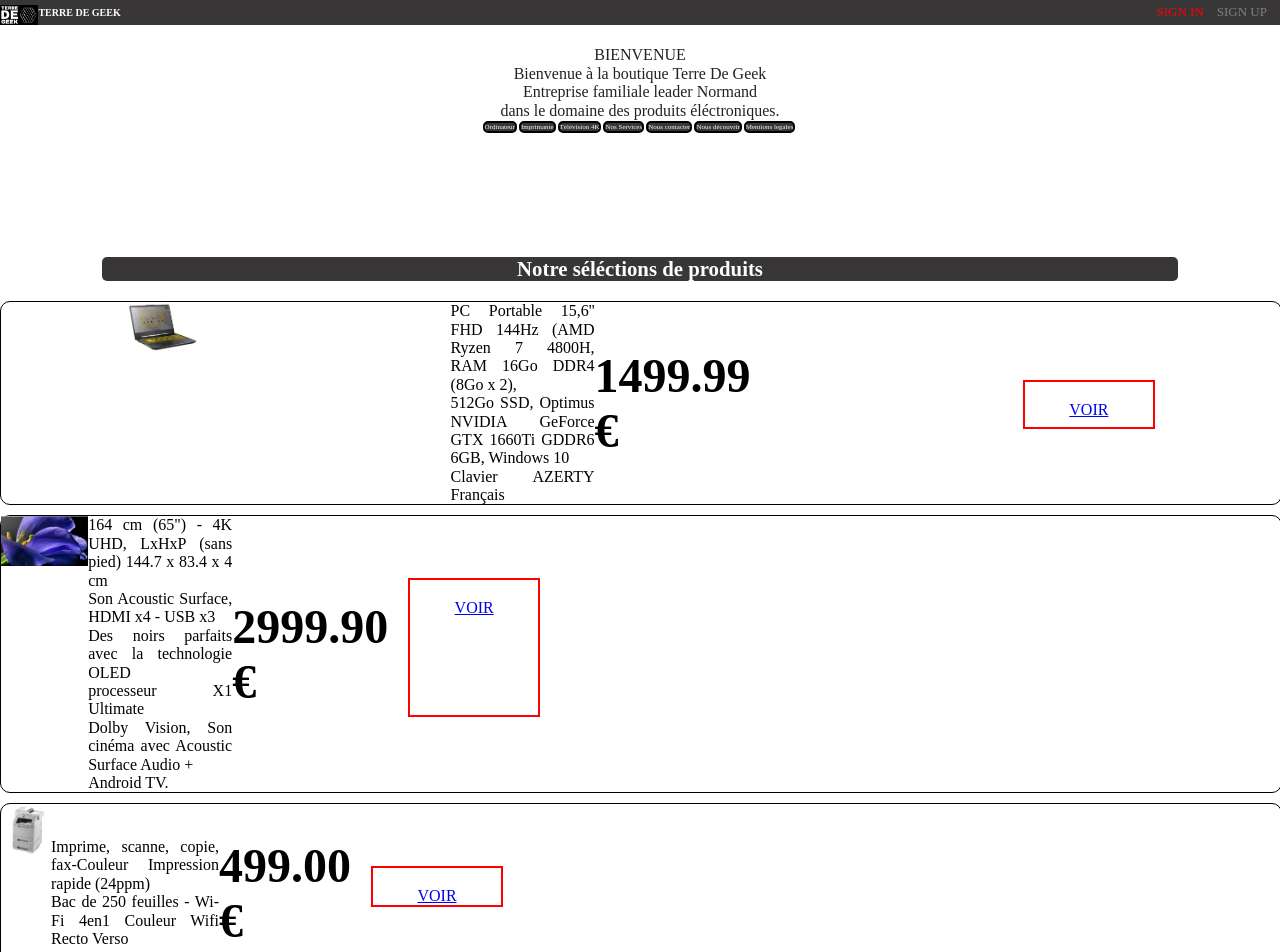
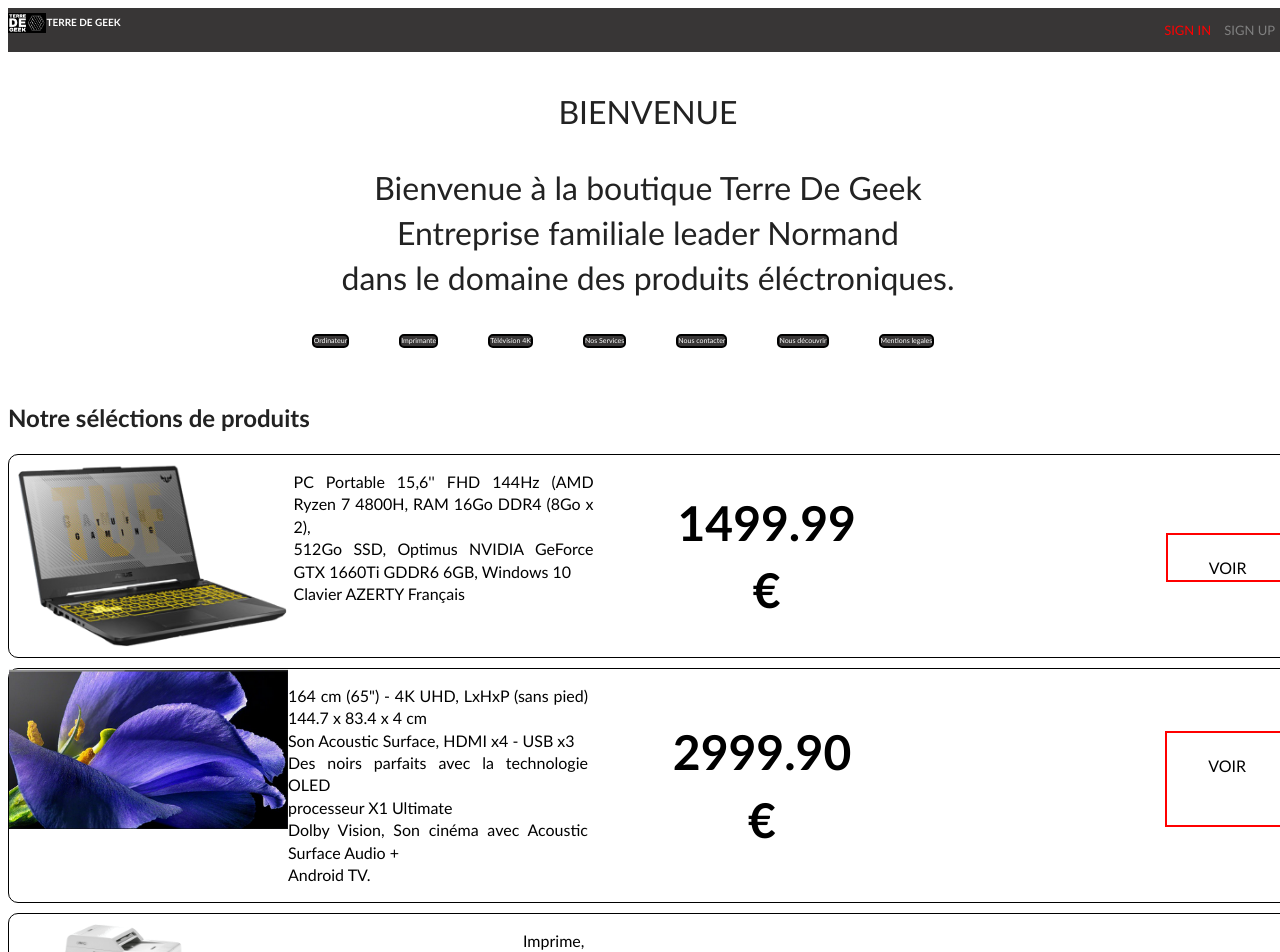
Before and after one commit to taoufik35/projet_terre_de_geek_2, a website built with Parcel: page index.html in a window 1280 px wide. Shown: the top 952 px of the page. Built offline with nearby package versions, Linux system fonts and the light colour scheme; files whose address does not match are found by name.

Commit message:
product page

```diff
--- a/css/style.css
+++ b/css/style.css
@@ -86,19 +86,20 @@
 /* ==========================================================================
    Author's custom styles
    ========================================================================== */
-  *{
-    margin: 0;
-    padding: 0;
-  }
+
    body{
     width: 100%;
     height: 100%;
+    font-family: 'Gill Sans', 'Gill Sans MT', Calibri, 'Trebuchet MS', sans-serif;
+    background-image: url(background_3.png);
+    background-repeat: no-repeat;
+    background-size: 100% 100%;
+    background-attachment: fixed
   }
 
   /*--------------------------------------------borderband for mobile-----------------------------------*/
   header{
     width: 100%;
-    height: 30vh;
     background-color: white;
     border-radius: 5px;
   }
@@ -140,9 +141,10 @@
     display: flex;
     justify-content: center;
     padding: 1px;
+    font-size: xx-large;
   }
   ul li{
-    margin-right: 2px;
+    margin-right: 50px;
     border:2px solid black;
     border-radius: 5px;
     list-style-type: none;
@@ -171,6 +173,8 @@
     article{
     text-align: center;
     margin-top: 0.5em;
+
+  font-size: xx-large;
     }
     article p{
     margin-bottom: 0;
@@ -187,7 +191,7 @@
     margin-left: 8%;
     margin-right: 8%;
     font-size: 1.3em;
-    margin-top: revert;
+    margin-top: 10vh;
   }
   /*-----------------------------------------------------------style home page------------------------------------*/
 
@@ -204,10 +208,10 @@
     font-size: 3em;
     display: flex;
     align-items: center;
-    margin-left: auto
+    margin-left: 9vh;
   }
 
-  .ordi{
+  .ordi1{
     width: 10%;
     background-color: #fff;
     order: 1;
@@ -219,17 +223,24 @@
     justify-content: center;
 
   }
+  .ordi{
+    text-align: center;
 
+  }
   .ordinateur{
     border: 1px solid black;
       border-radius: 10px;
       width: 100%;
+      background-image: url(backgound.jpg);
       text-align: center;
       display: flex;
       justify-content: space-around;
       margin-bottom: 10px;
   }
-  .tele{
+
+
+
+  .tele1{
     width: 10%;
     background-color: #fff;
     order: 1;
@@ -243,13 +254,14 @@
   .television{
     border: 1px solid black;
     border-radius: 10px;
-    width: 100%;;
+    width: 100%;
+    background-image: url(backgound.jpg);
     text-align: center;
     display: flex;
     margin-bottom: 10px;
   }
 
-  .imp{
+  .imp1{
     width: 10%;
     background-color: #fff;
     order: 1;
@@ -264,10 +276,12 @@
     border: 1px solid black;
     border-radius: 10px;
     width: 100%;
+    background-image: url(backgound.jpg);
     text-align: center;
-    display: flex
+    display: flex;
+    justify-content: space-between;
   }
-  /*.imprimante a {
+  .imprimante a {
     text-decoration: none;
     color: black ;
   }
@@ -278,16 +292,15 @@
   .ordinateur a {
     text-decoration: none;
     color: black ;
-  }*/
+  }
   .container{
     display: flex;
     justify-content: space-between;
     flex-direction: column;
+
   }
-  .container img{
-    height: 50px;
-  }
-  .para{
+
+  .para p{
     text-align: center;
     border: 3px solid none;
     padding: 10px;
@@ -299,6 +312,14 @@
     margin-top: 1em;
     font-weight: bold;
     font-family: 'Trebuchet MS', 'Lucida Sans Unicode', 'Lucida Grande', 'Lucida Sans', Arial, sans-serif;
+    display: flex;
+    flex-direction: column;
+    width: auto;
+  }
+
+  .para{
+    display: flex;
+    justify-content: center;
   }
   .paragraphe{
     margin: 20px auto;
--- a/index.html
+++ b/index.html
@@ -1,31 +1,15 @@
-<!doctype html>
-<html class="no-js" lang="fr">
+<!DOCTYPE html>
+<html lang="fr">
+    <head>
+    	<!--en tête de la page-->
+        <meta charset="utf-8" />
+        <link rel="stylesheet"  href="css/style.css">
+        <link rel="shortcut icon" href="Terre_de_geek/logo_small.png">
+        <title>Terre de Geek</title>
 
-<head>
-  <meta charset="utf-8">
-  <title>TERRE DE GEEK</title>
-  <meta name="description" content="">
-  <meta name="viewport" content="width=device-width, initial-scale=1">
-
-  <meta property="og:title" content="">
-  <meta property="og:type" content="">
-  <meta property="og:url" content="">
-  <meta property="og:image" content="">
-
-  <link rel="manifest" href="site.webmanifest">
-  <link rel="apple-touch-icon" href="icon.png">
-  <!-- Place favicon.ico in the root directory -->
-
-  <link rel="stylesheet" href="css/normalize.css">
-  <link rel="stylesheet" href="css/style.css">
-
-  <meta name="theme-color" content="#fafafa">
     </head>
-
+<!-------------------------the header of site with logo, title of site and navigation menu--------------->
     <body>
-
-
-  <!-------------------------------------header page------------------------------------------------------>
     <header>
       <DIv class="headbands">
         <div class="signboard">
@@ -67,33 +51,33 @@
 
     <!--------------------------------presentation product select--------------------------------------------------->
 
-      <h2 id="title">Notre séléctions de produits</h2>
+      <div class="h2_accueil"><h2>Notre séléctions de produits</h2></div>
 
       <div class="container">
         <div class="ordinateur">
-        <a href="product_comp.html"><img src="img/ordinateur_asus1.png" alt="ordinateur ASUS"></a>
-        <div class="ordi"><a href="product_comp.html"><br/>VOIR</a><br/></div>
-        <p>PC Portable 15,6'' FHD 144Hz (AMD Ryzen 7 4800H, RAM 16Go DDR4 (8Go x 2),<br/>
-           512Go SSD, Optimus NVIDIA GeForce GTX 1660Ti GDDR6 6GB, Windows 10<br/> Clavier AZERTY Français<br/>
-        <strong>1499.99 €</strong><br/></p>
+          <a href="product_comp.html"><img src="img/ordinateur_asus1.png" alt="ordinateur ASUS"height="200px"></a>
+          <div class="ordi1"><a href="product_comp.html"><br/>VOIR</a><br/></div>
+          <div class="ordi2"><p>PC Portable 15,6'' FHD 144Hz (AMD Ryzen 7 4800H, RAM 16Go DDR4 (8Go x 2),<br/>
+             512Go SSD, Optimus NVIDIA GeForce GTX 1660Ti GDDR6 6GB, Windows 10<br/> Clavier AZERTY Français<br/></div>
+          <strong>1499.99 €</strong></p>
         </div>
 
         <div class="television">
-          <a href="product_tele.html"><img src="img/tele_sony1.png" alt="television SONY 4K"></a>
-        <div class="tele"><a href="product_tele.html"><br/>VOIR</a><br/></div>
-        <p>164 cm (65") - 4K UHD, LxHxP (sans pied) 144.7 x 83.4 x 4 cm <br/>
+          <a href="product_tele.html"><img src="img/tele_sony1.png" alt="television SONY 4K"height="160px"></a>
+          <div class="tele1"><a href="product_tele.html"><br/>VOIR</a><br/></div>
+          <div class="tele2"><p>164 cm (65") - 4K UHD, LxHxP (sans pied) 144.7 x 83.4 x 4 cm <br/>
               Son Acoustic Surface, HDMI x4 - USB x3<br/>
               Des noirs parfaits avec la technologie OLED<br/>
               processeur X1 Ultimate<br/>
               Dolby Vision, Son cinéma avec Acoustic Surface Audio +<br/>
-            Android TV.<br/>
+              Android TV.<br/></div>
           <strong>2999.90 €</strong><br/></p>
         </div>
 
         <div class="imprimante">
-          <a href="product_printer.html"><img src="img/imprimante_couleur1.png" alt="imprimante couleur BROTHER"></a>
-          <div class="imp"><a href="product_printer.html"><br/>VOIR</a><br/></div>
-            <p>Imprime, scanne, copie, fax-Couleur
+          <a href="product_printer.html"><img src="img/imprimante_couleur1.png" alt="imprimante couleur BROTHER"height="200px"></a>
+            <div class="imp1"><a href="product_printer.html"><br/>VOIR</a><br/></div>
+            <div class="imp2"><p>Imprime, scanne, copie, fax-Couleur
             Impression rapide (24ppm)<br/>
             Bac de 250 feuilles - Wi-Fi
             4en1 Couleur Wifi Recto Verso<br/>
@@ -103,15 +87,13 @@
 
       <!--manufacturer guarantees message-->
       <div class="paragraphe">
-      <div class="para">
-        <p>
+        <div class="para"><p>
           Tous nos produits sont garantis de 1 à 5 ans et même parfois à vie par les constructeurs.<br/>
           La durée de la garantie et fonction du type de produit et du<br/> constructeur dont nous sommes le distributeur.<br/>
           Pour pouvoir bénéficier de la garantie d'un produit acheté,<br/>
           le client doit impérativement conserver sa facture d'achat.<br/>
           Pour plus d'informations veuillez contacter notre service client au :<br/>
-          <strong> 02 76 67 14 90</strong>
-        </p>
+            <strong> 02 76 67 14 90</strong></p>
         </div>
       </div><br/>
 
@@ -127,9 +109,7 @@
           Web : www.Terre_de_Geek.com<br/>
 
           TERRE DE GEEK SARL est représenté par M Hervé DERMAIN en qualité de directeur général délégué et directeur de la publication.
-          <a href="mention_legale.html">mention legale</a>
-        </p><br />
-      </div>
+            <a href="mention_legale.html">mention legale</a></P><br /></div>
 
         <div class="pmention">
           <p><img src="Terre_de_geek/logo_small.png" alt="logo du site" height="100px"><br />
@@ -141,20 +121,5 @@
           </p>
         </div>
       </footer>
-
-
-  <!-- Add your site or application content here -->
-
-  <script src="js/vendor/modernizr-3.11.2.min.js"></script>
-  <script src="js/plugins.js"></script>
-  <script src="js/main.js"></script>
-
-  <!-- Google Analytics: change UA-XXXXX-Y to be your site's ID. -->
-  <script>
-    window.ga = function () { ga.q.push(arguments) }; ga.q = []; ga.l = +new Date;
-    ga('create', 'UA-XXXXX-Y', 'auto'); ga('set', 'anonymizeIp', true); ga('set', 'transport', 'beacon'); ga('send', 'pageview')
-  </script>
-  <script src="https://www.google-analytics.com/analytics.js" async></script>
     </body>
-
 </html>
```
Lines whose indentation alone changed are shown as unchanged.
